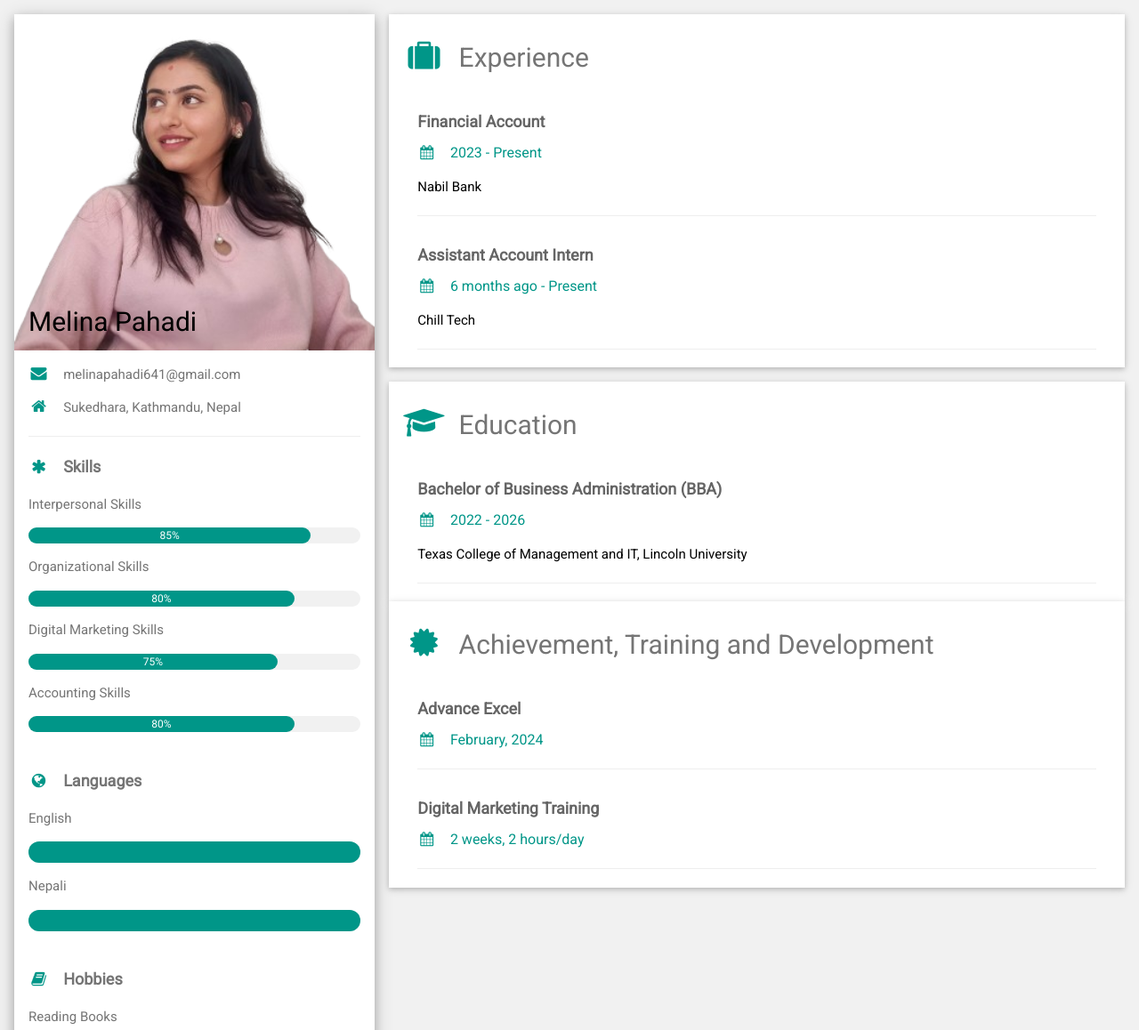
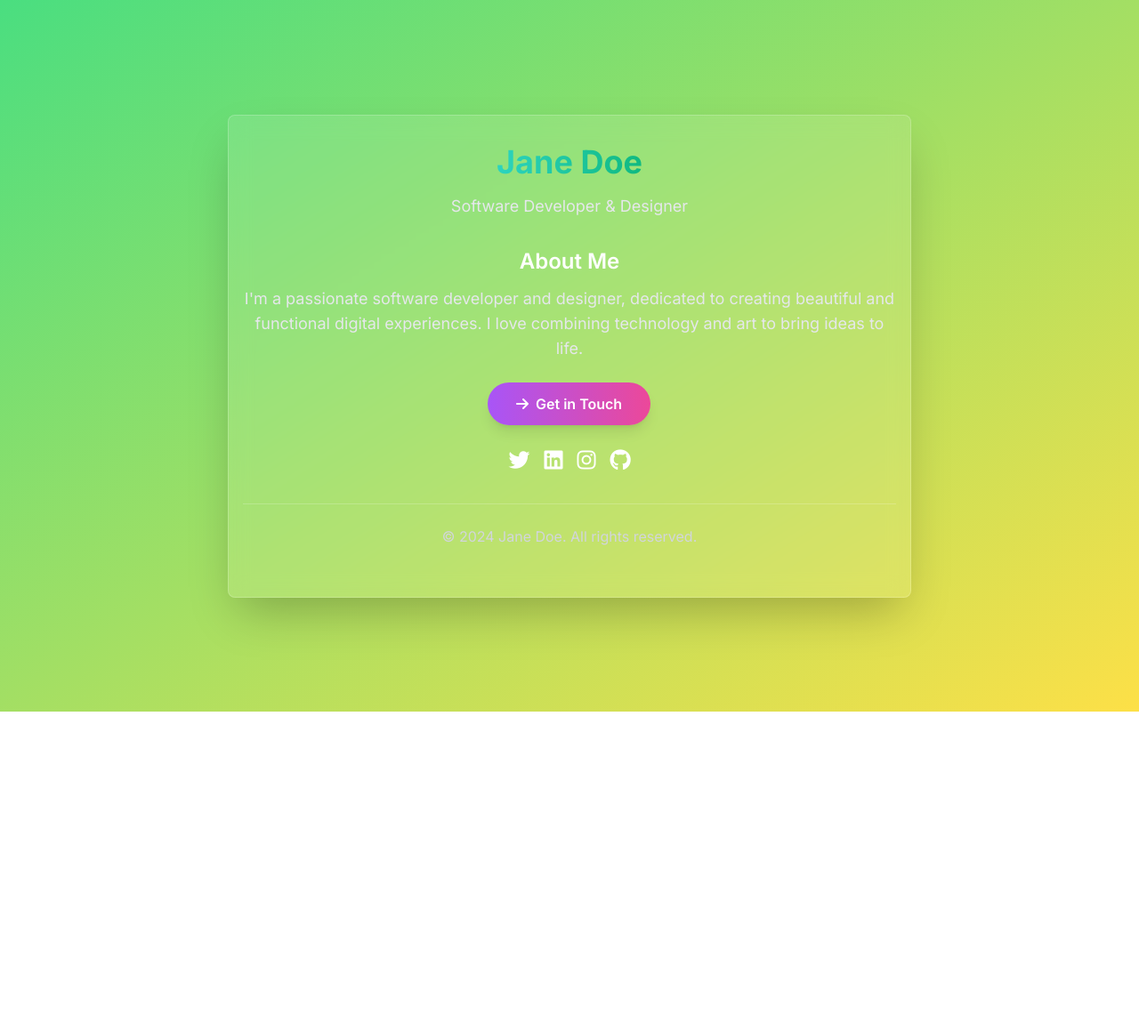
Before and after one commit to thisismelina/resume, a plain HTML site: page index.html in a window 1280 px wide. Shown: the top 1158 px of the page at 89% size. After the commit the page ends 800 px from the top, so only its background shows below. Drawn offline with nearby package versions, Linux system fonts and the light colour scheme.

Commit message:
Update index.html
New Look

```diff
--- a/index.html
+++ b/index.html
@@ -1,179 +1,95 @@
 <!DOCTYPE html>
-<html>
+<html lang="en">
 
 <head>
-    <title>Melina Pahadi Resume</title>
     <meta charset="UTF-8">
-    <meta name="viewport" content="width=device-width, initial-scale=1">
-    <link rel="stylesheet" href="https://www.w3schools.com/w3css/4/w3.css">
-    <link rel='stylesheet' href='https://fonts.googleapis.com/css?family=Roboto'>
-    <link rel="stylesheet" href="https://cdnjs.cloudflare.com/ajax/libs/font-awesome/4.7.0/css/font-awesome.min.css">
+    <meta name="viewport" content="width=device-width, initial-scale=1.0">
+    <title>My Colorful Portfolio</title>
+    <link href="https://fonts.googleapis.com/css2?family=Inter:wght@400;600;700&display=swap" rel="stylesheet">
+    <script src="https://cdn.tailwindcss.com"></script>
     <style>
-        html,
-        body,
-        h1,
-        h2,
-        h3,
-        h4,
-        h5,
-        h6 {
-            font-family: "Roboto", sans-serif
+        body {
+            font-family: 'Inter', sans-serif;
         }
     </style>
 </head>
 
-<body class="w3-light-grey">
+<body
+    class="bg-gradient-to-br from-green-400 to-yellow-300 text-white flex justify-center items-center min-h-screen py-10">
+    <div
+        class="container mx-auto px-4 py-8 rounded-lg shadow-2xl bg-white/10 backdrop-blur-md border border-white/20 max-w-3xl">
+        <header class="text-center mb-8">
+            <h1 class="text-4xl font-bold text-white mb-4 animate__animated animate__fadeInDown">
+                <span class="bg-gradient-to-r from-teal-400 to-emerald-500 text-transparent bg-clip-text">
+                    Jane Doe
+                </span>
+            </h1>
+            <p class="text-lg text-gray-200 animate__animated animate__fadeIn">Software Developer & Designer</p>
+        </header>
 
-    <!-- Page Container -->
-    <div class="w3-content w3-margin-top" style="max-width:1400px;">
+        <main class="text-center mb-8">
+            <div class="animate__animated animate__fadeIn" style="animation-delay: 0.2s;">
+                <h2 class="text-2xl font-semibold text-white mb-3">About Me</h2>
+                <p class="text-gray-200 mb-6 text-lg">
+                    I'm a passionate software developer and designer, dedicated to creating beautiful and functional
+                    digital experiences.
+                    I love combining technology and art to bring ideas to life.
+                </p>
+            </div>
+            <button id="cta-button"
+                class="bg-gradient-to-r from-purple-500 to-pink-500 hover:from-purple-600 hover:to-pink-600 text-white font-semibold rounded-full px-8 py-3 shadow-lg hover:shadow-xl transition-all duration-300 animate__animated animate__pulse animate__infinite">
+                <span class="flex items-center gap-2">
+                    <i class="fas fa-arrow-right"></i>
+                    Get in Touch
+                </span>
+            </button>
 
-        <!-- The Grid -->
-        <div class="w3-row-padding">
+            <div class="flex justify-center gap-4 mt-6 animate__animated animate__fadeIn"
+                style="animation-delay: 0.4s;">
+                <a href="#" class="text-white hover:text-blue-300 transition-colors duration-300 text-2xl"
+                    aria-label="Twitter">
+                    <i class="fab fa-twitter"></i>
+                </a>
+                <a href="#" class="text-white hover:text-indigo-400 transition-colors duration-300 text-2xl"
+                    aria-label="LinkedIn">
+                    <i class="fab fa-linkedin"></i>
+                </a>
+                <a href="#" class="text-white hover:text-pink-400 transition-colors duration-300 text-2xl"
+                    aria-label="Instagram">
+                    <i class="fab fa-instagram"></i>
+                </a>
+                <a href="#" class="text-white hover:text-gray-300 transition-colors duration-300 text-2xl"
+                    aria-label="GitHub">
+                    <i class="fab fa-github"></i>
+                </a>
+            </div>
+        </main>
 
-            <!-- Left Column -->
-            <div class="w3-third">
-
-                <div class="w3-white w3-text-grey w3-card-4">
-                    <div class="w3-display-container">
-                        <img src="pic.png" style="width:100%" alt="Avatar">
-                        <div class="w3-display-bottomleft w3-container w3-text-black">
-                            <h2>Melina Pahadi</h2>
-                        </div>
-                    </div>
-                    <div class="w3-container">
-                        <p><i
-                                class="fa fa-envelope fa-fw w3-margin-right w3-large w3-text-teal"></i>melinapahadi641@gmail.com
-                        </p>
-                        <p><i class="fa fa-home fa-fw w3-margin-right w3-large w3-text-teal"></i>Sukedhara, Kathmandu,
-                            Nepal</p>
-                        <hr>
-
-                        <p class="w3-large"><b><i
-                                    class="fa fa-asterisk fa-fw w3-margin-right w3-text-teal"></i>Skills</b></p>
-                        <p>Interpersonal Skills</p>
-                        <div class="w3-light-grey w3-round-xlarge w3-small">
-                            <div class="w3-container w3-center w3-round-xlarge w3-teal" style="width:85%">85%</div>
-                        </div>
-                        <p>Organizational Skills</p>
-                        <div class="w3-light-grey w3-round-xlarge w3-small">
-                            <div class="w3-container w3-center w3-round-xlarge w3-teal" style="width:80%">80%</div>
-                        </div>
-                        <p>Digital Marketing Skills</p>
-                        <div class="w3-light-grey w3-round-xlarge w3-small">
-                            <div class="w3-container w3-center w3-round-xlarge w3-teal" style="width:75%">75%</div>
-                        </div>
-                        <p>Accounting Skills</p>
-                        <div class="w3-light-grey w3-round-xlarge w3-small">
-                            <div class="w3-container w3-center w3-round-xlarge w3-teal" style="width:80%">80%</div>
-                        </div>
-                        <br>
-
-                        <p class="w3-large w3-text-theme"><b><i
-                                    class="fa fa-globe fa-fw w3-margin-right w3-text-teal"></i>Languages</b></p>
-                        <p>English</p>
-                        <div class="w3-light-grey w3-round-xlarge">
-                            <div class="w3-round-xlarge w3-teal" style="height:24px;width:100%"></div>
-                        </div>
-                        <p>Nepali</p>
-                        <div class="w3-light-grey w3-round-xlarge">
-                            <div class="w3-round-xlarge w3-teal" style="height:24px;width:100%"></div>
-                        </div>
-                        <br>
-
-                        <p class="w3-large w3-text-theme"><b><i
-                                    class="fa fa-book fa-fw w3-margin-right w3-text-teal"></i>Hobbies</b></p>
-                        <p>Reading Books</p>
-                        <ul>
-                            <li>The Alchemist by Paulo Coelho</li>
-                            <li>To Kill a Mockingbird by Harper Lee</li>
-                            <li>1984 by George Orwell</li>
-                            <li>Pride and Prejudice by Jane Austen</li>
-                            <li>The Great Gatsby by F. Scott Fitzgerald</li>
-                        </ul>
-                    </div>
-                </div><br>
-
-                <!-- End Left Column -->
-            </div>
-
-            <!-- Right Column -->
-            <div class="w3-twothird">
-
-                <div class="w3-container w3-card w3-white w3-margin-bottom">
-                    <h2 class="w3-text-grey w3-padding-16"><i
-                            class="fa fa-suitcase fa-fw w3-margin-right w3-xxlarge w3-text-teal"></i>Experience</h2>
-                    <div class="w3-container">
-                        <h5 class="w3-opacity"><b>Financial Account</b></h5>
-                        <h6 class="w3-text-teal"><i class="fa fa-calendar fa-fw w3-margin-right"></i>2023 - Present</h6>
-                        <p>Nabil Bank</p>
-                        <hr>
-                    </div>
-                    <div class="w3-container">
-                        <h5 class="w3-opacity"><b>Assistant Account Intern</b></h5>
-                        <h6 class="w3-text-teal"><i class="fa fa-calendar fa-fw w3-margin-right"></i>6 months ago -
-                            Present</h6>
-                        <p>Chill Tech</p>
-                        <hr>
-                    </div>
-                </div>
-
-                <div class="w3-container w3-card w3-white">
-                    <h2 class="w3-text-grey w3-padding-16"><i
-                            class="fa fa-graduation-cap fa-fw w3-margin-right w3-xxlarge w3-text-teal"></i>Education
-                    </h2>
-                    <div class="w3-container">
-                        <h5 class="w3-opacity"><b>Bachelor of Business Administration (BBA)</b></h5>
-                        <h6 class="w3-text-teal"><i class="fa fa-calendar fa-fw w3-margin-right"></i>2022 - 2026</h6>
-                        <p>Texas College of Management and IT, Lincoln University</p>
-                        <hr>
-                    </div>
-                </div>
-
-
-                <div class="w3-container w3-card w3-white">
-                    <h2 class="w3-text-grey w3-padding-16"><i
-                            class="fa fa-certificate fa-fw w3-margin-right w3-xxlarge w3-text-teal"></i>Achievement,
-                        Training and
-                        Development</h2>
-                    <div class="w3-container">
-                        <h5 class="w3-opacity"><b>Advance Excel</b></h5>
-                        <h6 class="w3-text-teal"><i class="fa fa-calendar fa-fw w3-margin-right"></i>February, 2024
-                        </h6>
-                        <p></p>
-                        <hr>
-                    </div>
-
-                    <div class="w3-container">
-                        <h5 class="w3-opacity"><b>Digital Marketing Training</b></h5>
-                        <h6 class="w3-text-teal"><i class="fa fa-calendar fa-fw w3-margin-right"></i>2 weeks, 2
-                            hours/day</h6>
-                        <p></p>
-                        <hr>
-                    </div>
-                    <!-- Add more achievements and trainings here -->
-                </div>
-
-
-                <!-- End Right Column -->
-            </div>
-
-            <!-- End Grid -->
-        </div>
-
-        <!-- End Page Container -->
+        <footer class="text-center py-6 border-t border-white/20 animate__animated animate__fadeInUp"
+            style="animation-delay: 0.6s;">
+            <p class="text-gray-300 text-md">
+                &copy; 2024 Jane Doe. All rights reserved.
+            </p>
+        </footer>
     </div>
 
-    <footer class="w3-container w3-teal w3-center w3-margin-top">
-        <p>Find me on social media.</p>
-        <i class="fa fa-facebook-official w3-hover-opacity"></i>
-        <i class="fa fa-instagram w3-hover-opacity"></i>
-        <i class="fa fa-snapchat w3-hover-opacity"></i>
-        <i class="fa fa-pinterest-p w3-hover-opacity"></i>
-        <i class="fa fa-twitter w3-hover-opacity"></i>
-        <i class="fa fa-linkedin w3-hover-opacity"></i>
-        <p>You're braver than you believe, and stronger than you seem, and smarter than you think :)</p>
-    </footer>
+    <script>
+        // Simple script for demonstration.  You can add more interactivity here.
+        document.addEventListener('DOMContentLoaded', () => {
+            const heading = document.querySelector('h1');
+            heading.classList.add('animate__animated', 'animate__fadeInDown');
 
+            const ctaButton = document.getElementById('cta-button');
+            ctaButton.addEventListener('click', () => {
+                // You can add functionality here, like scrolling to a contact section or opening a modal
+                alert('Contact section coming soon!');
+            });
+        });
+    </script>
+    <link rel="stylesheet" href="https://cdnjs.cloudflare.com/ajax/libs/font-awesome/6.0.0/css/all.min.css"
+        integrity="sha512-9usAa10IRO0HhonpyAIVpjrylPvoDwiPUiKdWk5t3PyolY1cOd4DSE0Ga+ri4AuTroPR5aQvXU9xC6qOPnzFeg=="
+        crossorigin="anonymous" referrerpolicy="no-referrer" />
+    <link rel="stylesheet" href="https://cdnjs.cloudflare.com/ajax/libs/animate.css/4.1.1/animate.min.css" />
 </body>
 
 </html>
```
